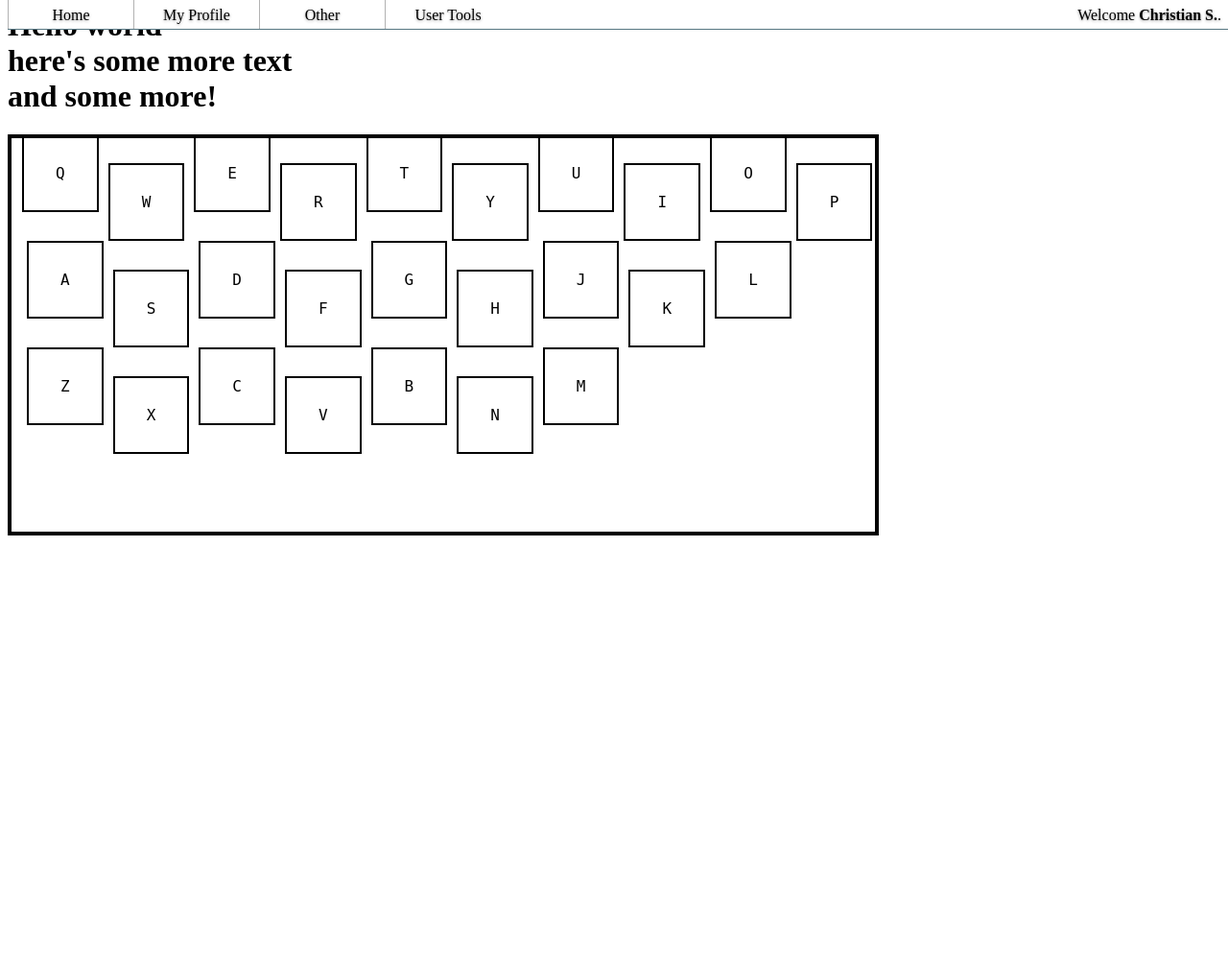
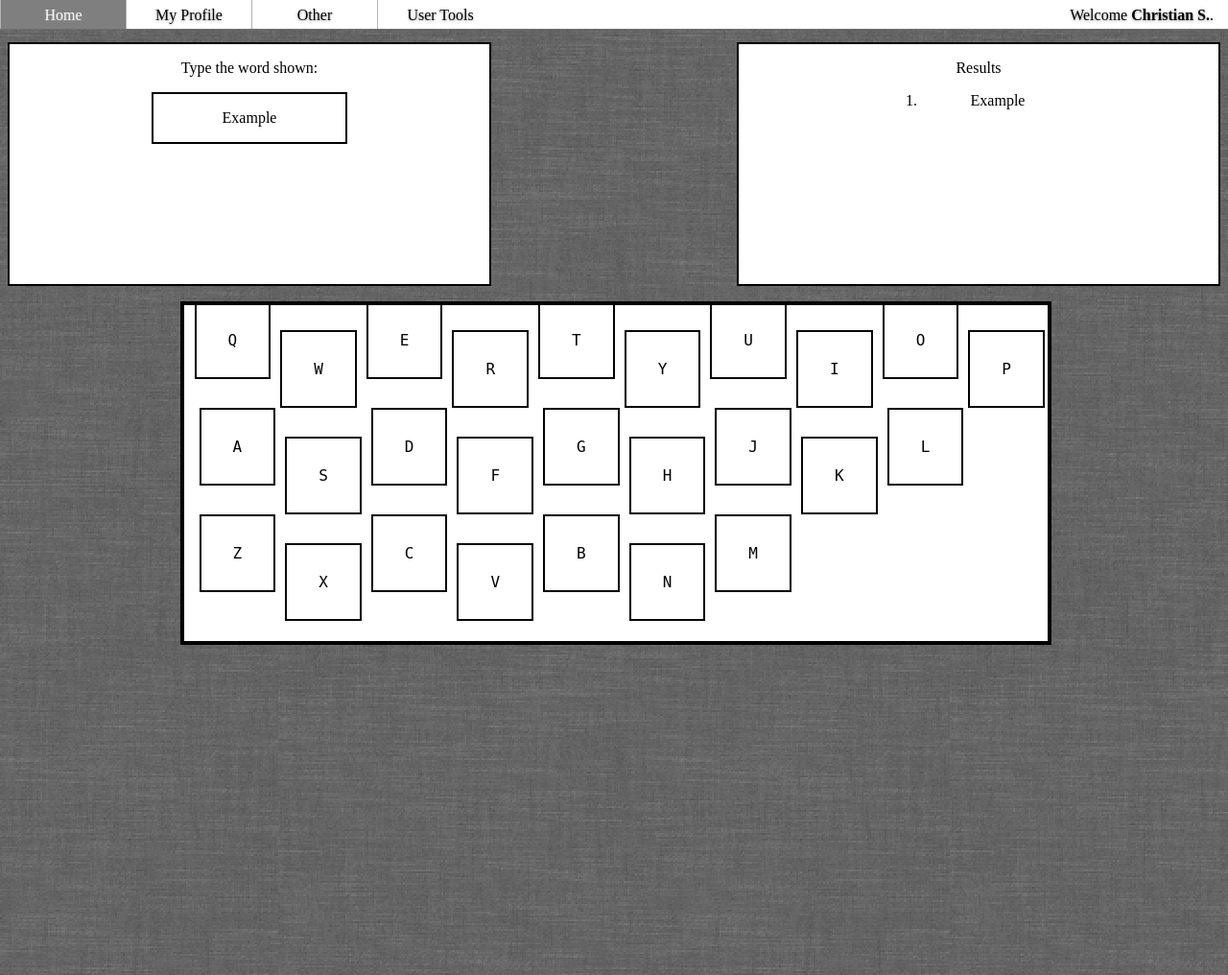
Before and after one commit to ochagata/CSC394Team5, a Django app: page /ARK/ in a window 1280 px wide. Shown: the whole page at 96% size. Before the commit the page ends 558 px from the top, so only its background shows below. Run offline with Django 3.2, Linux system fonts and the light colour scheme; a user stored in the database is signed in; parts of the project's set-up code (start-up, migrations or seed data) failed here and were passed over.

Commit message:
Created Word and Results Windows on main page, centered keyboard below.

```diff
--- a/Pazzos/ARK/static/ARK/css/style.css
+++ b/Pazzos/ARK/static/ARK/css/style.css
@@ -1,8 +1,7 @@
-#content {text-align:center;}
-
 /* BEGIN NAV MENU */
 nav {
 	top:0;
+	left:0;
 	background-color: white;
 	height:30px;
 	position: fixed;
@@ -79,7 +78,54 @@ nav ul li ul li a {
 }
 /* END NAV MENU */
 
+body{
+	background: url(pics/background.jpg) 50% 0 repeat fixed; min-height: 1000px;
+}
+
+#content {
+	text-align:center;
+}
+
 #welcome {
 	float: right;
 	padding: 7px 15px 3px 15px;
 }
+
+#keyboard {
+	background: white;
+	height: 355px;
+	width: 905px;
+	margin: 0 auto;
+}
+
+#topWindows {
+	width: 100%;
+	height: 250px;
+}
+
+#wordWindow {
+	text-align:center;
+	background: white;
+	height: 250px;
+	width: 500px;
+	float: left;
+	border: 2px solid;
+}
+#currentWord{
+	width: 200px;
+	border: 2px solid;
+	margin: 0 auto;
+}
+
+#resultsWindow {
+	text-align:center;
+	background: white;
+	height: 250px;
+	width: 500px;
+	float: right;
+	border: 2px solid;
+}
+#resultsList {
+	width: 200px;
+	margin: 0 auto;
+}
--- a/Pazzos/templates/ARK/index.html
+++ b/Pazzos/templates/ARK/index.html
@@ -5,11 +5,25 @@
 <link rel="stylesheet" type="text/css" href="{% static 'ARK/css/ark_keyboard_styles.css' %}" />
 <script src="{% static 'ARK/js/ark-keyboard.js' %}" ></script>
 <body>
-
-<h1>Hello world
-<br /> here's some more text<br />and some more!</h1>
+	<br><br>
+	<div id="topWindows">
+		<div id="wordWindow">
+			<p>Type the word shown:</p>
+			<div id="currentWord">
+				<p>Example</p>
+			</div>
+		</div>
+		<div id="resultsWindow">
+			<p>Results</p>
+			<div id="resultsList">
+				<ol>
+					<li>Example</li>
+				</ol>
+			</div>
+		</div>
+	</div>
 	<div id="keyboard">
-    <canvas id="can" width="900" height="410" style="border:4px solid;position:absolute;">
+		<canvas id="can" width="900" height="350" style="border:4px solid;position:absolute;">
 
 		</canvas>
 		<div id="keys">
```
Also changed, not shown: Pazzos/ARK/static/ARK/css/pics/background.jpg (added), Pazzos/db.sqlite3. Lines whose indentation alone changed are shown as unchanged.
